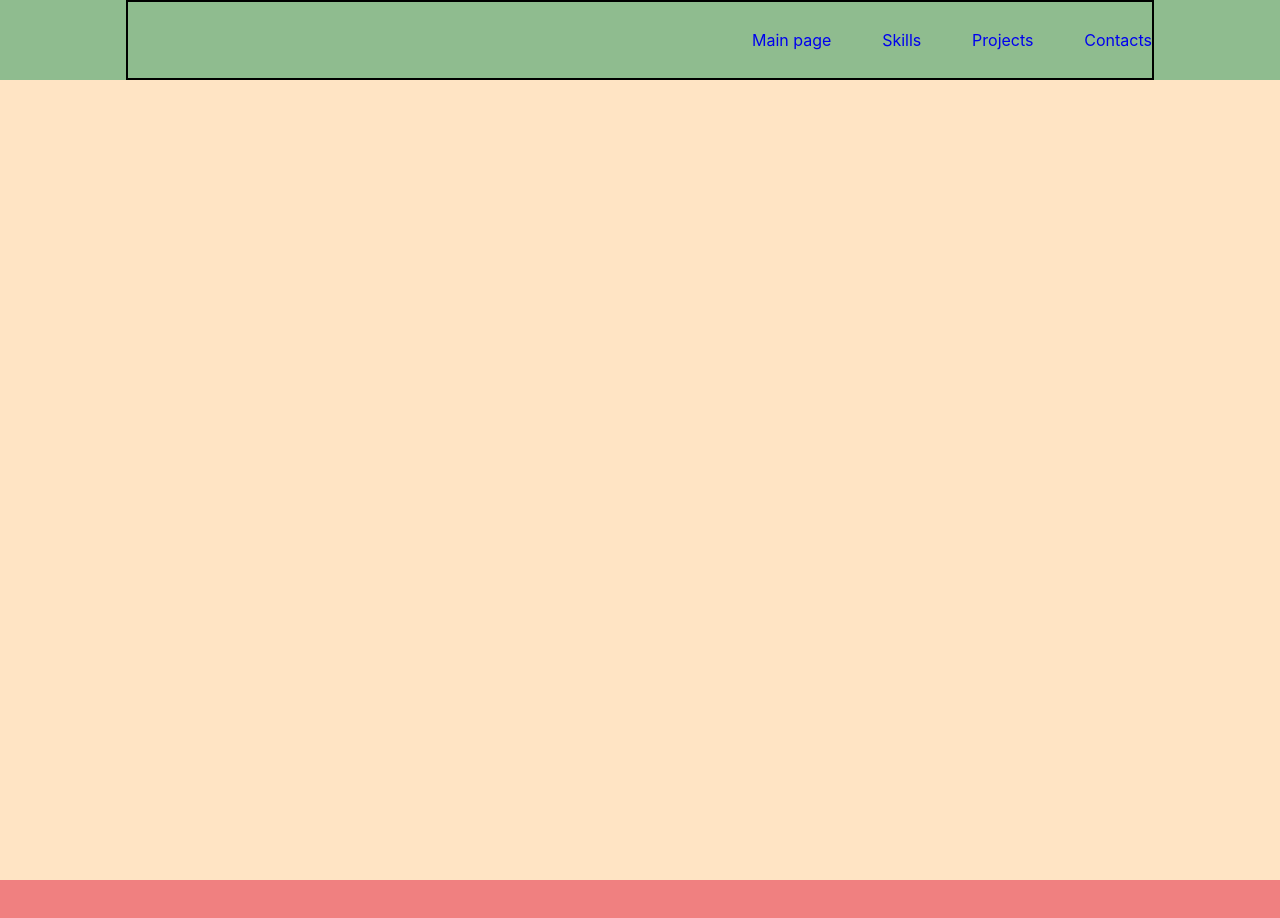
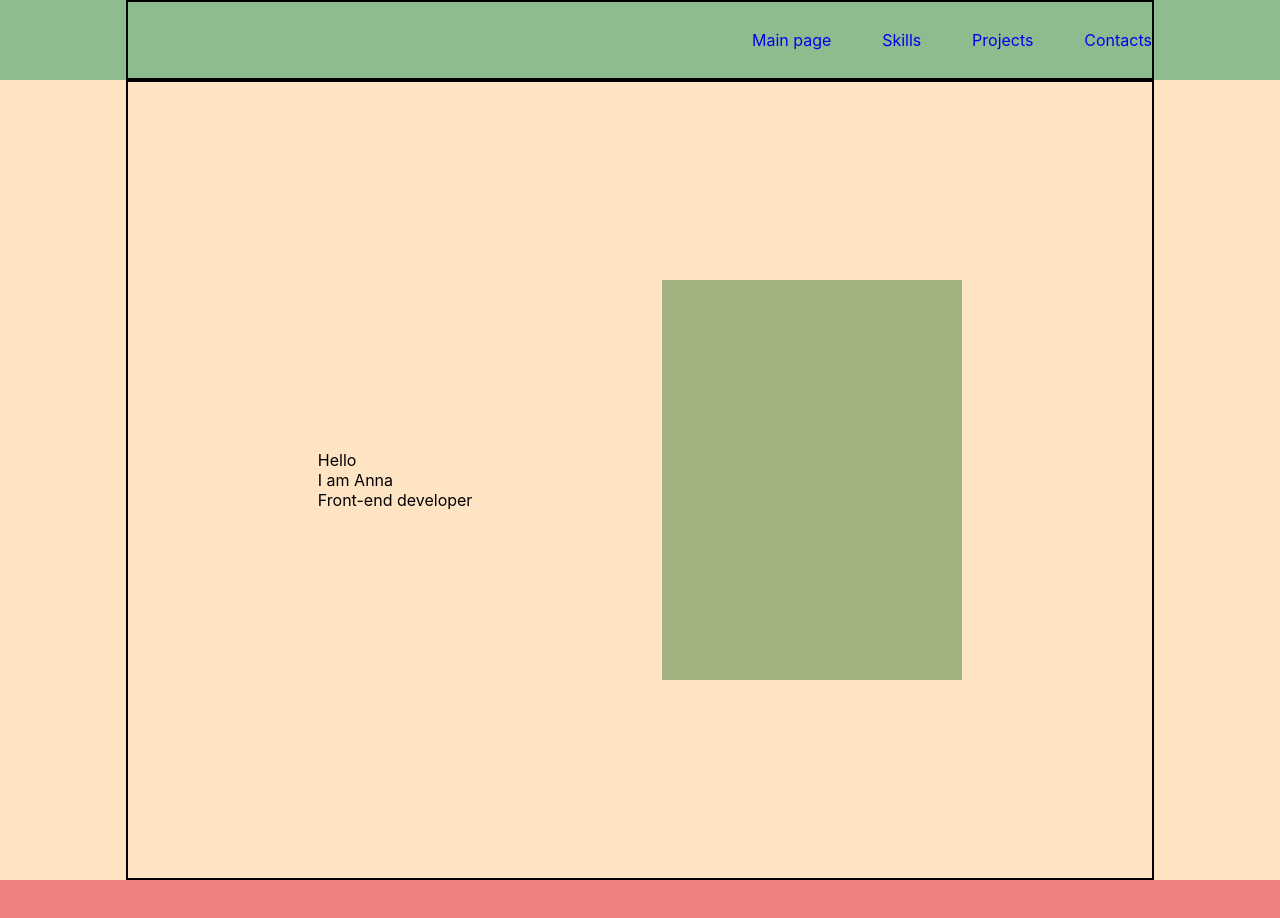
Before and after one commit to AnnaBoldyreva/portfolio, a React (Create React App) app: page / in a window 1280 px wide. Shown: the top 918 px of the page. Built offline with nearby package versions, Linux system fonts and the light colour scheme.

Commit message:
styled Greeting by flex-box

```diff
--- a/src/Greeting.js
+++ b/src/Greeting.js
@@ -4,6 +4,17 @@ import styles from  './Greeting.module.css';
 function Greeting() {
   return (
     <div className={styles.greeting}>
+      <div className={styles.container}>
+        <div className={styles.greetingText}>
+          <span>Hello</span>
+          <span>I am Anna</span>
+          <span>Front-end developer </span>
+        </div>
+        <div className={styles.profilePhoto}>
+          <img src="" alt=""/>
+        </div>
+
+      </div>
 
     </div>
   );
--- a/src/Greeting.module.css
+++ b/src/Greeting.module.css
@@ -1,4 +1,27 @@
 .greeting {
     height: 100vh;
     background-color: bisque;
+    display: flex;
+    justify-content: center;
 }
+
+.container {
+    width: 80%;
+    border: 2px solid;
+    display: flex;
+    justify-content: space-evenly;
+    align-items: center;
+
+}
+
+.greetingText{
+    display: flex;
+    flex-direction: column;
+}
+
+.profilePhoto {
+    height: 400px;
+    width: 300px;
+    background-color: #a1b27e;
+
+}
```
